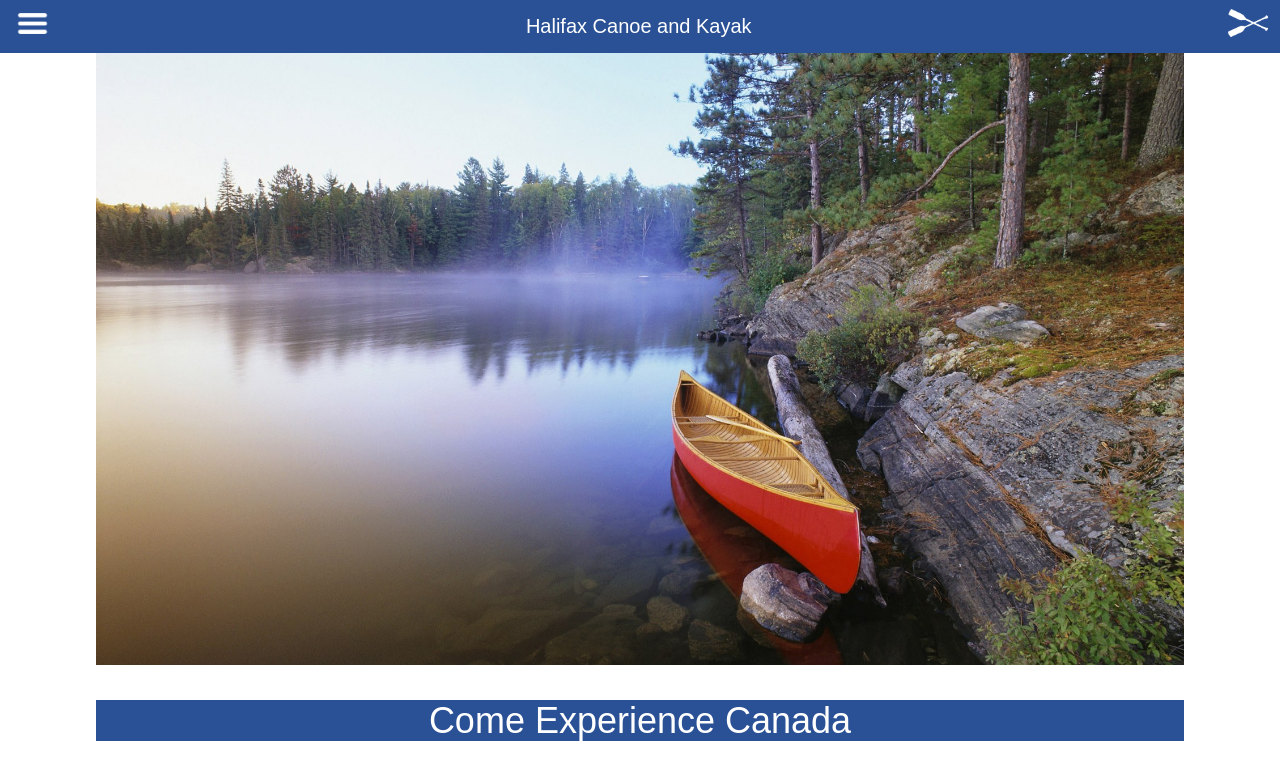
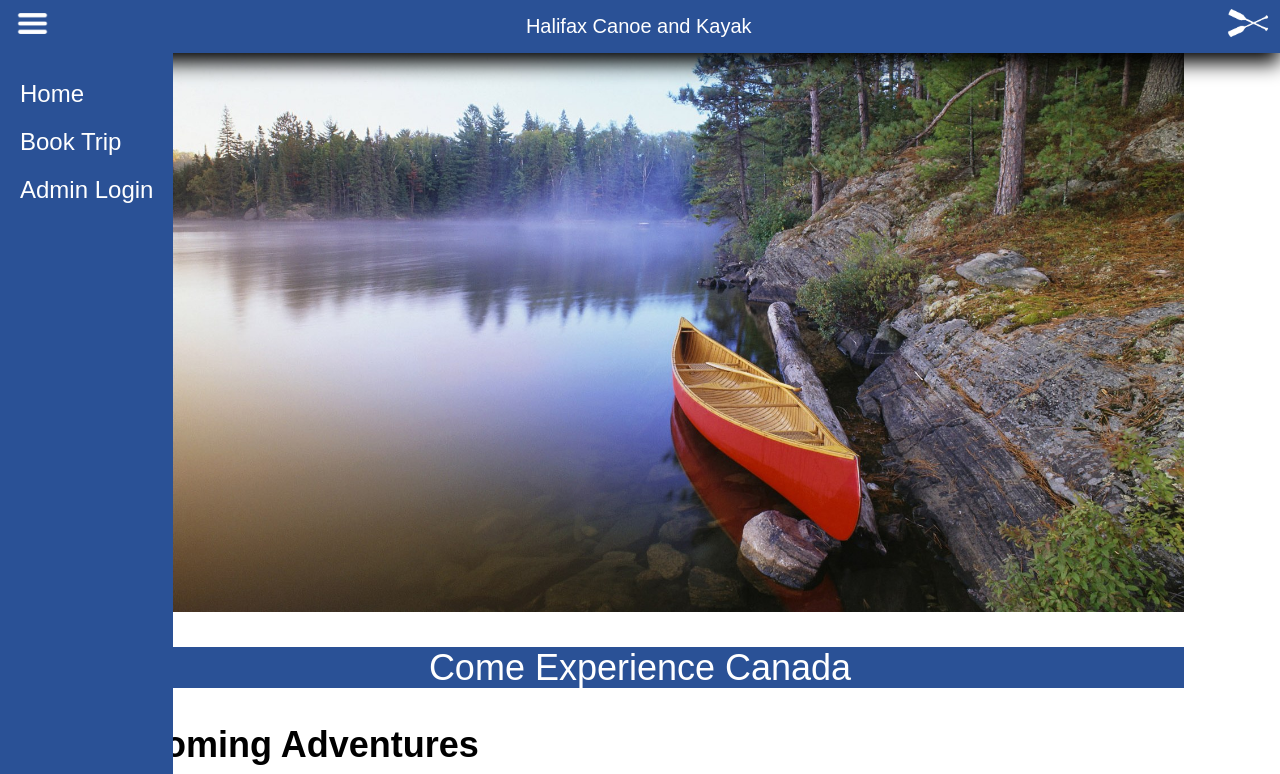
Before and after one commit to victorialange/ProjectOneSfh, a plain HTML site: page index.html in a window 1280 px wide. Both pictures are taken after a click on the button "click this icon to open the side navigation". Shown: the top 774 px of the page. Drawn offline with nearby package versions, Linux system fonts and the light colour scheme.

Commit message:
added jquery and defined function to toggle side nav to enable/disable class that will make side nav appear

```diff
--- a/index.html
+++ b/index.html
@@ -26,6 +26,15 @@
         </div>
       </nav>
     </header>
+
+    <!-- hidden sidenav -->
+    <nav class="sideNavHidden">
+      <ul class="sideNavContent">
+        <li><a href="">Home</a></li>
+        <li><a href="">Book Trip</a></li>
+        <li><a href="">Admin Login</a></li>
+      </ul>
+    </nav>
 
     <!-- MAIN -->
     <main>
@@ -80,12 +89,10 @@
     <footer>
       <small>Copyright ©️ Halifax Canoe and Kayak</small>
     </footer>
-
-    <!-- importing jquery from node modules folder -->
-    <script src="http://code.jquery.com/jquery-1.11.1.min.js"></script>
-    <script src="node_modules/jquery/dist/jquery.min.js"></script>
-    <script type="module" src="script.js"></script>
+    <!-- importing jQuery CDN -->
+    <script src="https://ajax.googleapis.com/ajax/libs/jquery/3.6.3/jquery.min.js"></script>
     <!-- importing js file -->
     <script src="script.js"></script>
+
 </body>
 </html>
--- a/package.json
+++ /dev/null
@@ -1,5 +0,0 @@
-{
-  "dependencies": {
-    "jquery": "^3.6.3"
-  }
-}
--- a/script.js
+++ b/script.js
@@ -0,0 +1,4 @@
+// code to toggle side nav - by enabling sideNavActive class to unset display none css property
+$(".burgerButton").on("click", (function() {
+    $(".sideNavHidden").toggleClass("sideNavActive");
+}))
--- a/style.css
+++ b/style.css
@@ -91,8 +91,11 @@ footer {
 .mainNav {
   display: flex;
   justify-content: space-between;
+  position: fixed;
+  width: 100%;
   align-items: center;
   background-color: #2A5196;
+  box-shadow: 0 10px 20px #000;
 }
 /* burger icon */
 .burgerButton,
@@ -104,11 +107,41 @@ footer {
 
 .burgerButton {
   margin-left: 10px;
-  width: 45px
+  width: 45px;
+  cursor: pointer;
 }
 
 .logoContainer {
   margin-right: 7.5px;
+}
+
+/* hidden side nav */
+.sideNavHidden {
+  display: none;
+}
+/* styling for when side nav active */
+.sideNavActive {
+  background-color: #2A5196;
+  width: fit-content;
+  height: 100%;
+  /* width: 250px; */
+  position: fixed;
+  /* z-index to overlay rest of page */
+  z-index: 1;
+  top: 50px;
+  left: 0;
+  overflow-x: hidden;
+  transition: 0.5s;
+  font-size: 1.2rem;
+  padding: 20px 20px 0 20px;
+  color: rgb(255, 255, 255);
+  line-height: 2;
+  /* unset display to make it appear/overwrite none */
+  display: unset;
+}
+
+.sideNavActive ul {
+  margin: 0;
 }
 
 /* media query */
```
Also changed, not shown: 1 other file.
